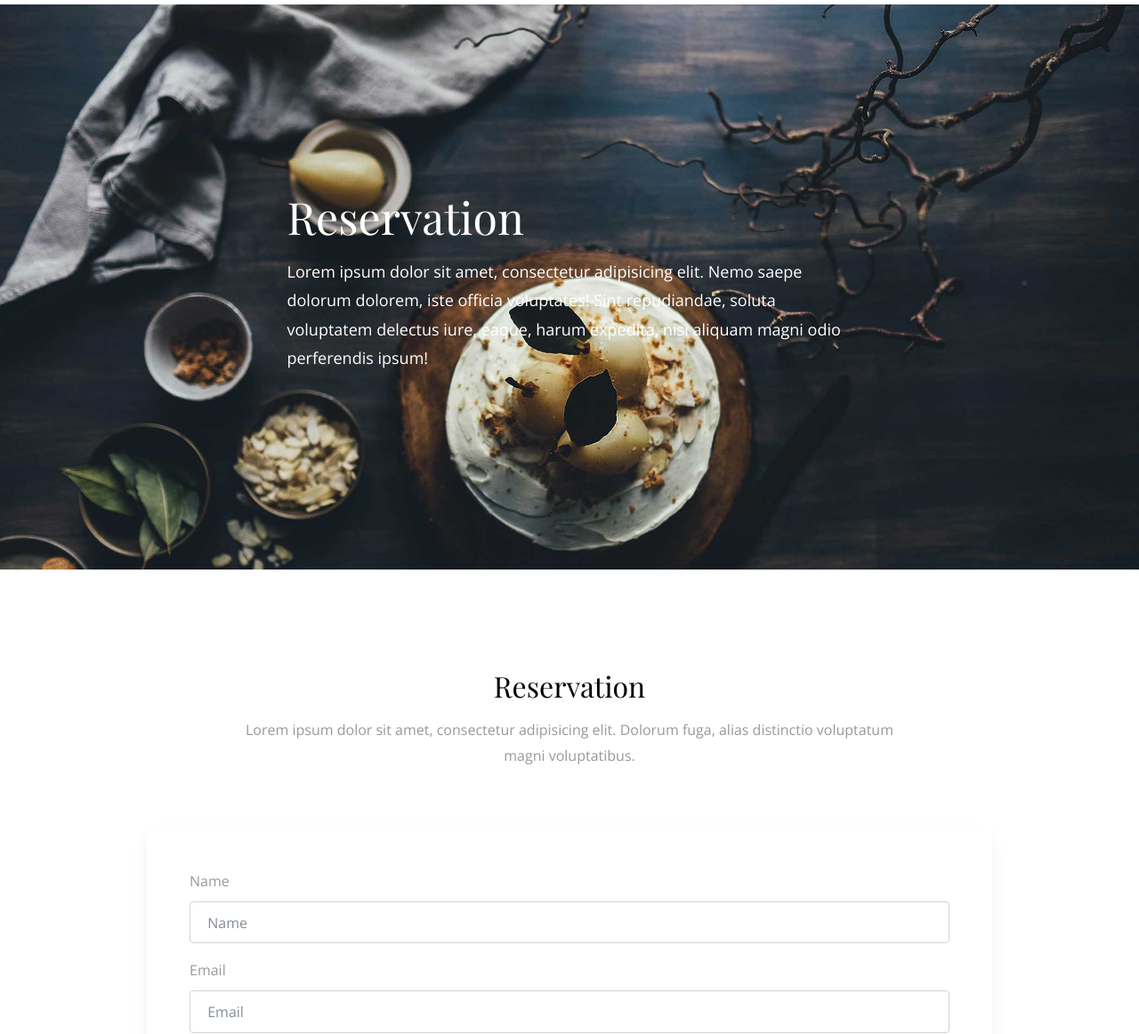
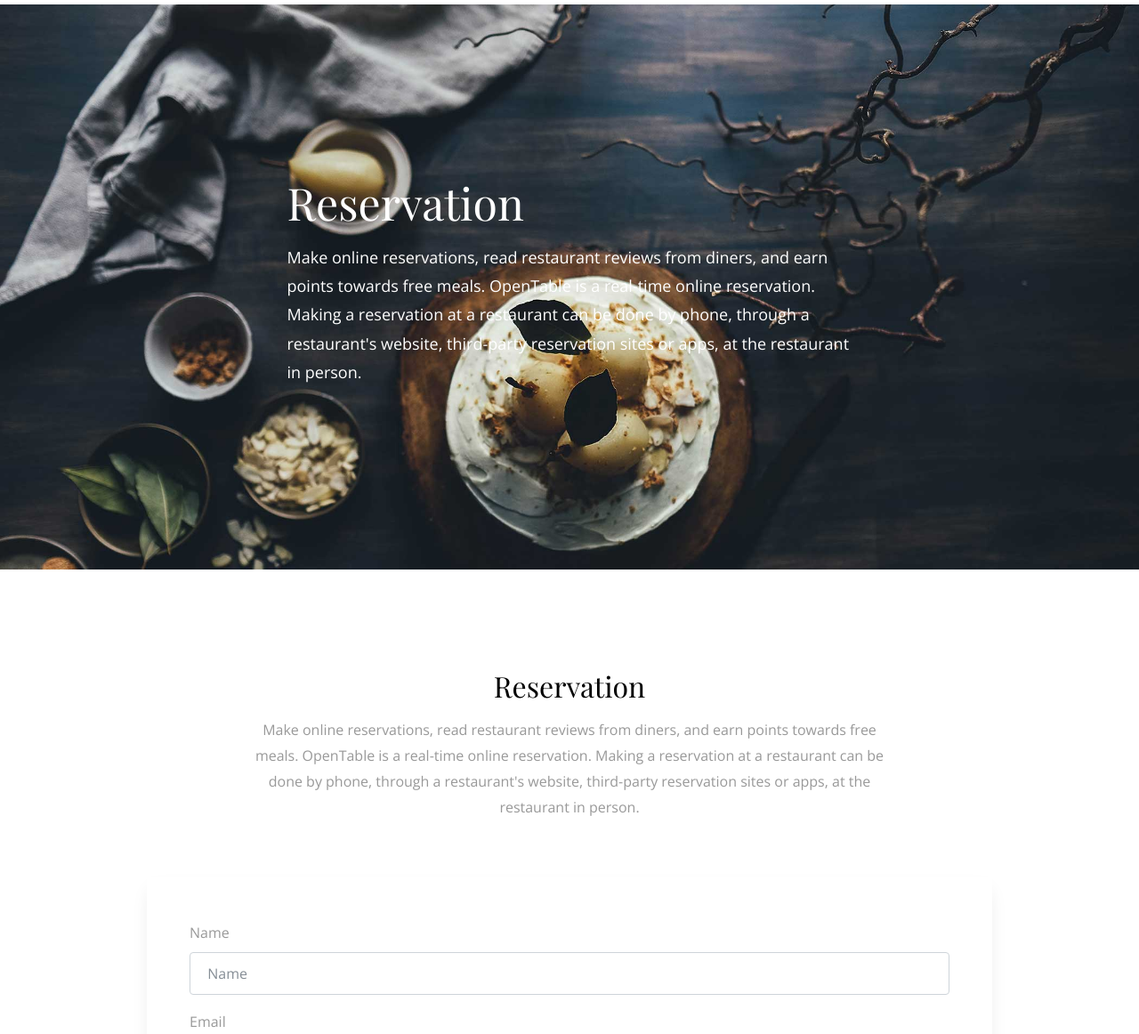
Before and after one commit to rajahaseebfayyaz/restaurantWebApp, a Django app: page /reserve_table/ in a window 1280 px wide. Shown: the top 1162 px of the page at 89% size. Run offline with Django 3.2, Linux system fonts and the light colour scheme; parts of the project's set-up code (start-up, migrations or seed data) failed here and were passed over; some libraries are stand-ins or nearby versions; some web fonts are replaced.

Commit message:
Latest readme file update with attachments

```diff
--- a/reservation/templates/reservation.html
+++ b/reservation/templates/reservation.html
@@ -12,7 +12,9 @@
             <div class="row align-items-center justify-content-center">
             <div class="col-md-7" data-aos="fade-up">
                 <h2 class="heading">Reservation</h2>
-                <p class="lead">Lorem ipsum dolor sit amet, consectetur adipisicing elit. Nemo saepe dolorum dolorem, iste officia voluptates! Sint repudiandae, soluta voluptatem delectus iure, eaque, harum expedita, nisi aliquam magni odio perferendis ipsum!</p>
+                <p class="lead">Make online reservations, read restaurant reviews from diners, and earn points towards free meals. OpenTable is a real-time online reservation.
+                    Making a reservation at a restaurant can be done by phone, through a restaurant's website, third-party reservation sites or apps, at the restaurant in person.
+                </p>
             </div>
             </div>
         </div>
@@ -24,7 +26,9 @@
         <div class="row justify-content-center mb-5">
             <div class="col-md-8  text-center">
             <h2 class="mb-3">Reservation</h2>
-            <p class="lead">Lorem ipsum dolor sit amet, consectetur adipisicing elit. Dolorum fuga, alias distinctio voluptatum magni voluptatibus.</p>
+            <p class="lead">Make online reservations, read restaurant reviews from diners, and earn points towards free meals. OpenTable is a real-time online reservation.
+                Making a reservation at a restaurant can be done by phone, through a restaurant's website, third-party reservation sites or apps, at the restaurant in person.
+            </p>
             </div>
         </div>
         <div class="row justify-content-center">
@@ -72,17 +76,17 @@
                         </div>
                     </div>
                     <div class="form-group col-md-4">
-                        <label for="date" class="label">Date</label>
+                        <label for="date" class="label">Date (dd/mm/yyyy) </label>
                         <div class="form-field-icon-wrap">
                         <span class="icon ion-calendar"></span>
-                        <input type="text" class="form-control" id="date">
+                        <input type="text" placeholder="dd/mm/yyyy" class="form-control" id="date">
                         </div>
                     </div>
                     <div class="form-group col-md-4">
-                        <label for="time" class="label">Time</label>
+                        <label for="time" class="label">Time (hh:mm)</label>
                         <div class="form-field-icon-wrap">
                         <span class="icon ion-android-time"></span>
-                        <input type="text" class="form-control" id="time">
+                        <input type="text" placeholder="hh:mm" class="form-control" id="time">
                         </div>
                     </div>
                 </div>
@@ -134,9 +138,13 @@
             <div class="owl-carousel home-slider-loop-false">
 
 
-                <div class="item">
+            <div class="item">
                 <blockquote class="testimonial">
-                    <p>&ldquo;Lorem ipsum dolor sit amet consectetur adipisicing elit. Expedita quaerat recusandae molestias incidunt sapiente sit numquam delectus mollitia! Non laudantium impedit voluptas consequatur corrupti. Cumque consequuntur nemo eos et error!&rdquo;</p>
+                    <p>“Best breakfast on the east coast!”
+
+                        “Best breakfast on the east coast! Try the hash!” – David M.
+
+                        “The absolute best red sauce”</p>
                     <div class="author">
                     <img src="{% static 'img/person_1.jpg' %}" alt="Image placeholder" class="mb-3">
                     <h4>Maxim Smith</h4>
@@ -146,7 +154,9 @@
                 </div>
                 <div class="item">
                 <blockquote class="testimonial">
-                    <p>&ldquo;Sint adipisci laborum dolorum ipsa quidem alias ipsum aperiam aut! Quis rerum soluta dolorem iure nihil velit error sequi? Dignissimos accusantium adipisci unde officia? Dolores aut sequi dolorum repellendus quod.&rdquo;</p>
+                    <p>“The absolute best red sauce. Weather on Pizza or Pasta, it’s honestly delicious. Portions are huge and the staff is extremely friendly and courteous.” – Rick H.
+
+                        “We are so fortunate to have this outstanding restaurant in our town of Eastham”</p>
                     <div class="author">
                     <img src="{% static 'img/person_2.jpg' %}" alt="Image placeholder" class="mb-3">
                     <h4>Geert Green</h4>
@@ -156,7 +166,7 @@
                 </div>
                 <div class="item">
                 <blockquote class="testimonial">
-                    <p>&ldquo;Ratione alias iure ab facere quia aliquam dolor et voluptates esse nihil corporis distinctio hic ea quo ducimus autem cum amet. Quos accusamus iusto porro nulla temporibus numquam commodi soluta.&rdquo;</p>
+                    <p>“I go to breakfast or lunch weekly with a group of older women. In addition to the really good food, I must say that our waitress today was so kind and patient, as the group tried to decide what they wanted and were talking non-stop. 🤪 My husband and I love dinner there as well. We are so fortunate to have this outstanding restaurant in our town of Eastham. It’s a gem.” – Martha D.</p>
                     <div class="author">
                     <img src="{% static 'img/person_3.jpg' %}" alt="Image placeholder" class="mb-3">
                     <h4>Dennis Roman</h4>
@@ -166,7 +176,9 @@
                 </div>
                 <div class="item">
                 <blockquote class="testimonial">
-                    <p>&ldquo;Ad quod aspernatur ipsa. Numquam expedita delectus qui ad explicabo voluptas eos vel reiciendis magnam rerum quaerat quisquam accusantium quae saepe ipsam ullam ut ea molestiae porro. Recusandae veniam maxime.&rdquo;</p>
+                    <p>“Would definitely come back to this place!”
+
+                        “DELICIOUS BREAKFAST! We ordered the eggs mulligan, corn beef hash, and the California Focaccia. All were absolutely delicious. Maddy, our server, was super attentive, on top of it and funny. She made the experience perfect. She brought out the food all at the same time and brought us anything we asked for. Would definitely come back to this place!” – Cierra W.</p>
                     <div class="author">
                     <img src="{% static 'img/person_2.jpg' %}" alt="Image placeholder" class="mb-3">
                     <h4>Geert Green</h4>
```
Also changed, not shown: README.md, 9 other files.
